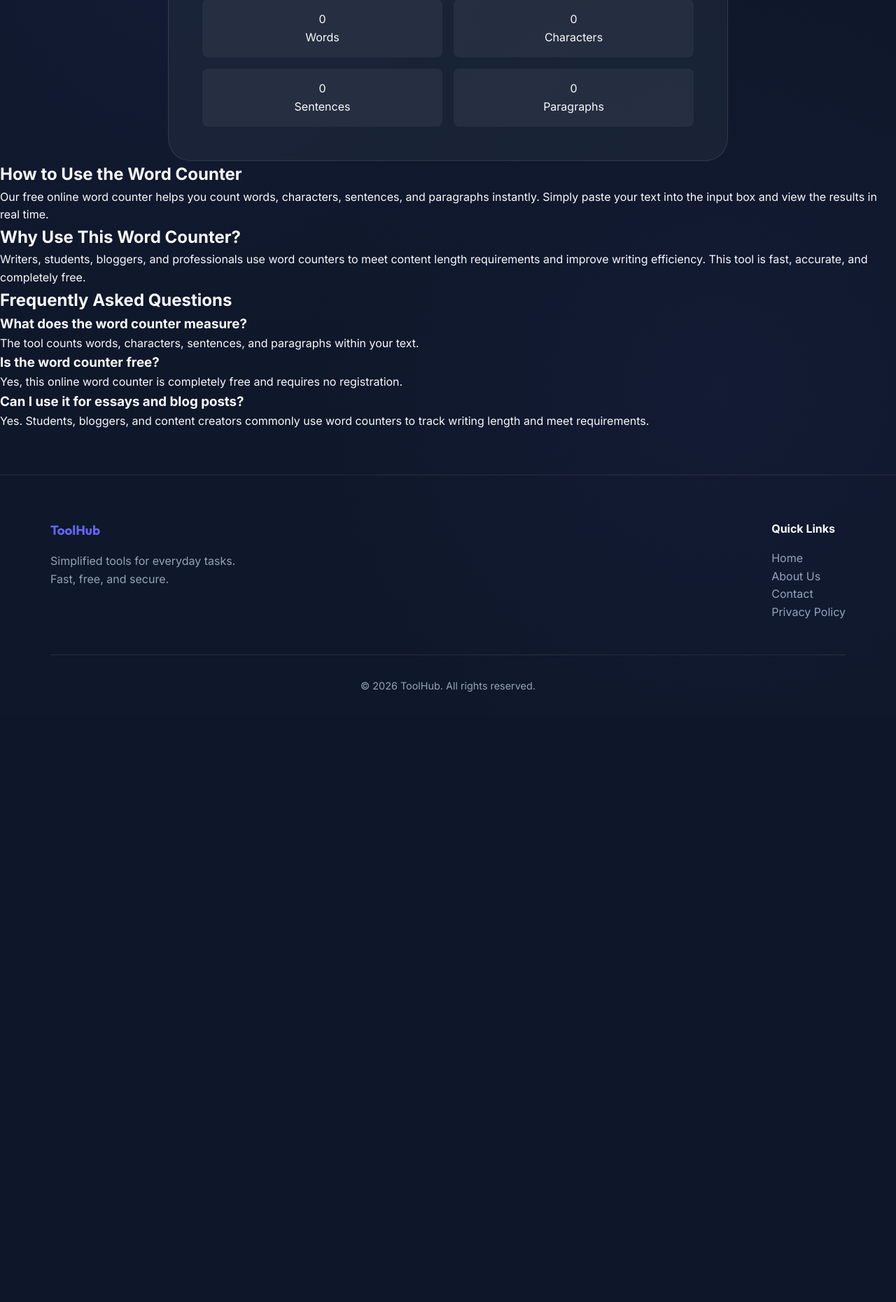
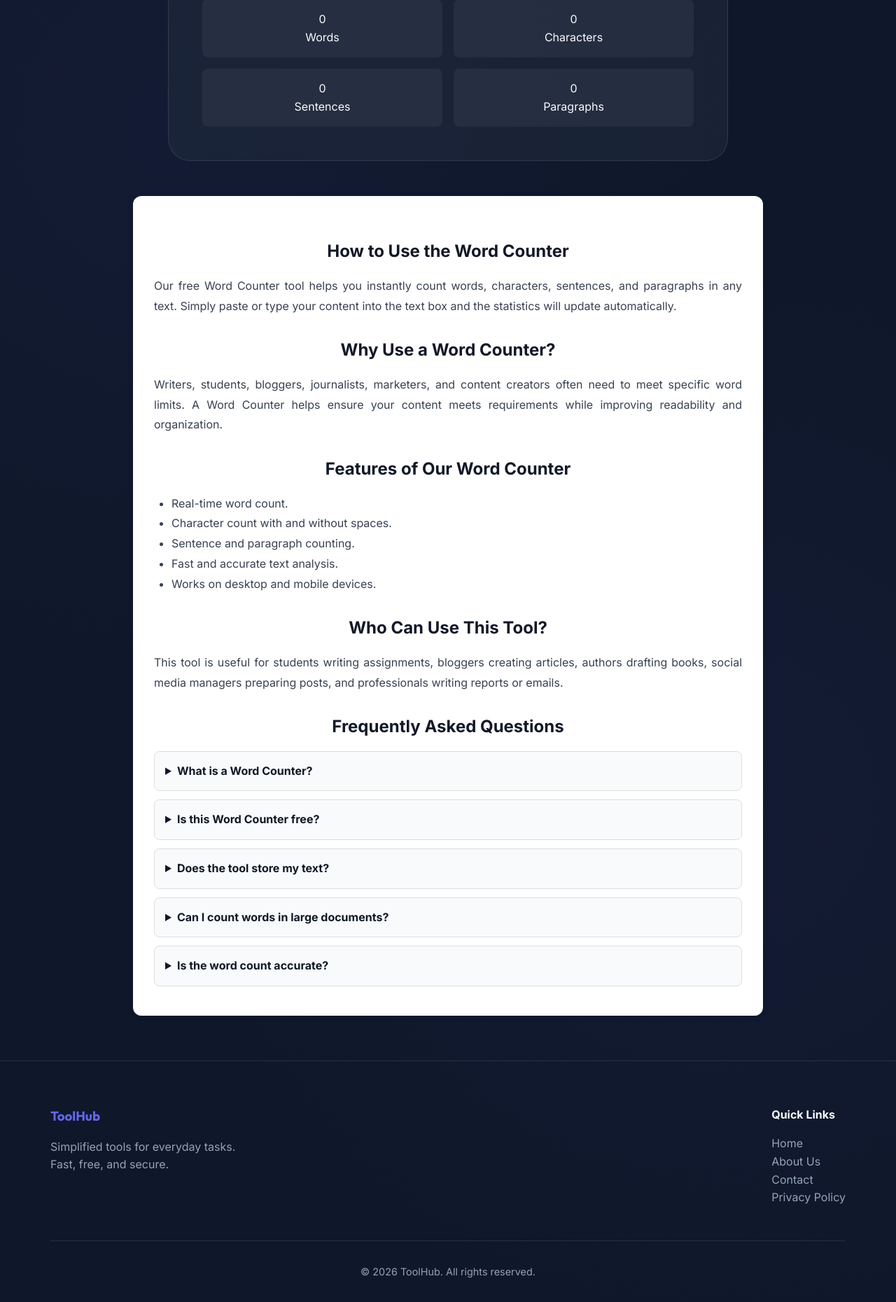
Before and after one commit to tashfeenafifa65-bit/utility-tools-hub, a Flask app: page /tool/word-counter in a window 1280 px wide. Shown: the part 534-2394 px from the top of the page at 70% size. Before the commit the page ends 1523 px from the top, so only its background shows below. Run offline with Flask 3, Linux system fonts and the light colour scheme.

Commit message:
Add SEO content to Word Counter

```diff
--- a/templates/tools/word-counter.html
+++ b/templates/tools/word-counter.html
@@ -36,32 +36,77 @@
         </div>
     </div>
 </div>
+<div class="seo-content">
+
     <h2>How to Use the Word Counter</h2>
     <p>
-Our free online word counter helps you count words, characters, sentences, and paragraphs instantly. Simply paste your text into the input box and view the results in real time.
+        Our free Word Counter tool helps you instantly count words, characters,
+        sentences, and paragraphs in any text. Simply paste or type your content
+        into the text box and the statistics will update automatically.
     </p>
 
-<h2>Why Use This Word Counter?</h2>
+    <h2>Why Use a Word Counter?</h2>
     <p>
-Writers, students, bloggers, and professionals use word counters to meet content length requirements and improve writing efficiency. This tool is fast, accurate, and completely free.
+        Writers, students, bloggers, journalists, marketers, and content creators
+        often need to meet specific word limits. A Word Counter helps ensure your
+        content meets requirements while improving readability and organization.
+    </p>
+
+    <h2>Features of Our Word Counter</h2>
+    <ul>
+        <li>Real-time word count.</li>
+        <li>Character count with and without spaces.</li>
+        <li>Sentence and paragraph counting.</li>
+        <li>Fast and accurate text analysis.</li>
+        <li>Works on desktop and mobile devices.</li>
+    </ul>
+
+    <h2>Who Can Use This Tool?</h2>
+    <p>
+        This tool is useful for students writing assignments, bloggers creating
+        articles, authors drafting books, social media managers preparing posts,
+        and professionals writing reports or emails.
     </p>
 
     <h2>Frequently Asked Questions</h2>
 
-<h3>What does the word counter measure?</h3>
+    <details>
+        <summary>What is a Word Counter?</summary>
         <p>
-The tool counts words, characters, sentences, and paragraphs within your text.
+            A Word Counter is a tool that counts the number of words,
+            characters, sentences, and paragraphs in a text.
         </p>
+    </details>
 
-<h3>Is the word counter free?</h3>
+    <details>
+        <summary>Is this Word Counter free?</summary>
         <p>
-Yes, this online word counter is completely free and requires no registration.
+            Yes, our online Word Counter is completely free.
         </p>
+    </details>
 
-<h3>Can I use it for essays and blog posts?</h3>
+    <details>
+        <summary>Does the tool store my text?</summary>
         <p>
-Yes. Students, bloggers, and content creators commonly use word counters to track writing length and meet requirements.
+            No. Your text is processed instantly and is not stored.
         </p>
+    </details>
+
+    <details>
+        <summary>Can I count words in large documents?</summary>
+        <p>
+            Yes, the tool can handle long articles, essays, and reports.
+        </p>
+    </details>
+
+    <details>
+        <summary>Is the word count accurate?</summary>
+        <p>
+            Yes, the tool uses standard word-counting methods for reliable results.
+        </p>
+    </details>
+
+</div>
 {% endblock %}
 
 {% block scripts %}
```
Lines whose indentation alone changed are shown as unchanged.
